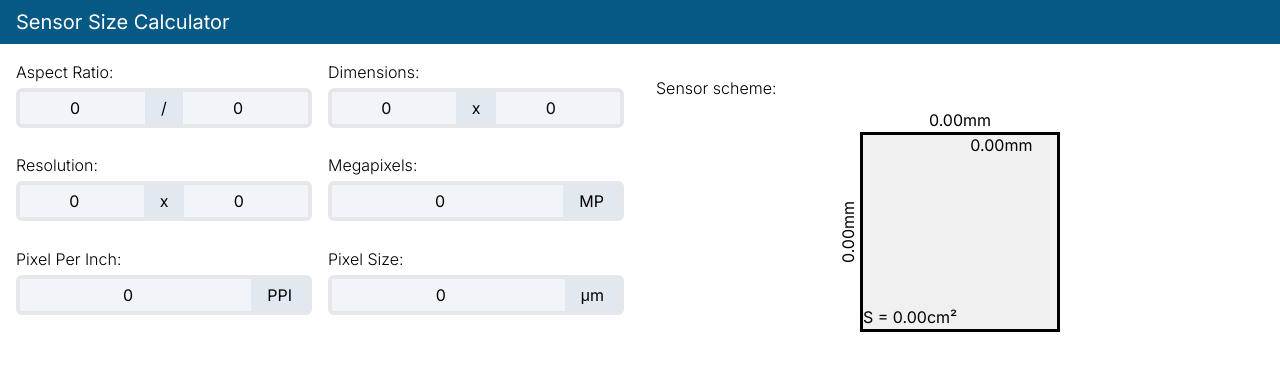
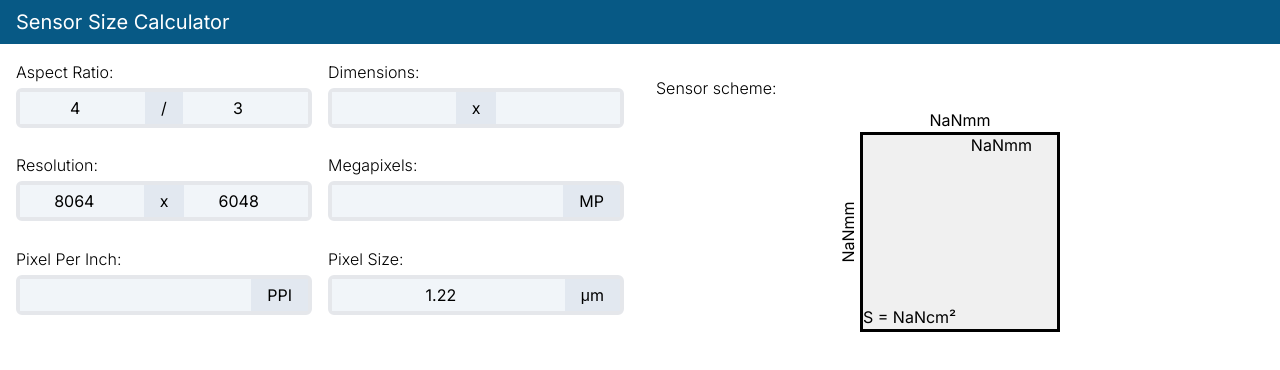
Before and after one commit to mvodya/sensor-size-calculator, a Next.js app: page / in a window 1280 px wide. Shown: the top 370 px of the page. Built offline with nearby package versions, Linux system fonts and the light colour scheme.

Commit message:
Default params

```diff
--- a/src/app/page.tsx
+++ b/src/app/page.tsx
@@ -17,12 +17,12 @@ function stringConvertAB(v: { a: number, b: number }): { a: string, b: string }
 
 export default function Home() {
   const [params, setParams] = useState({
-    aspectRatio: { a: "0", b: "0" },
-    dimensions: { a: "0", b: "0" },
-    resolution: { a: "0", b: "0" }, // 8064 x 6048
-    megapixels: "0",
-    ppi: "0",
-    pixelSize: "0",
+    aspectRatio: { a: "4", b: "3" },
+    dimensions: { a: "9,83", b: "7,37" },
+    resolution: { a: "8064", b: "6048" }, // 8064 x 6048
+    megapixels: "48,771072",
+    ppi: "20819,67",
+    pixelSize: "1.22",
   });
 
   function aspectRatioHandler(value: { a: string, b: string }) {
```
